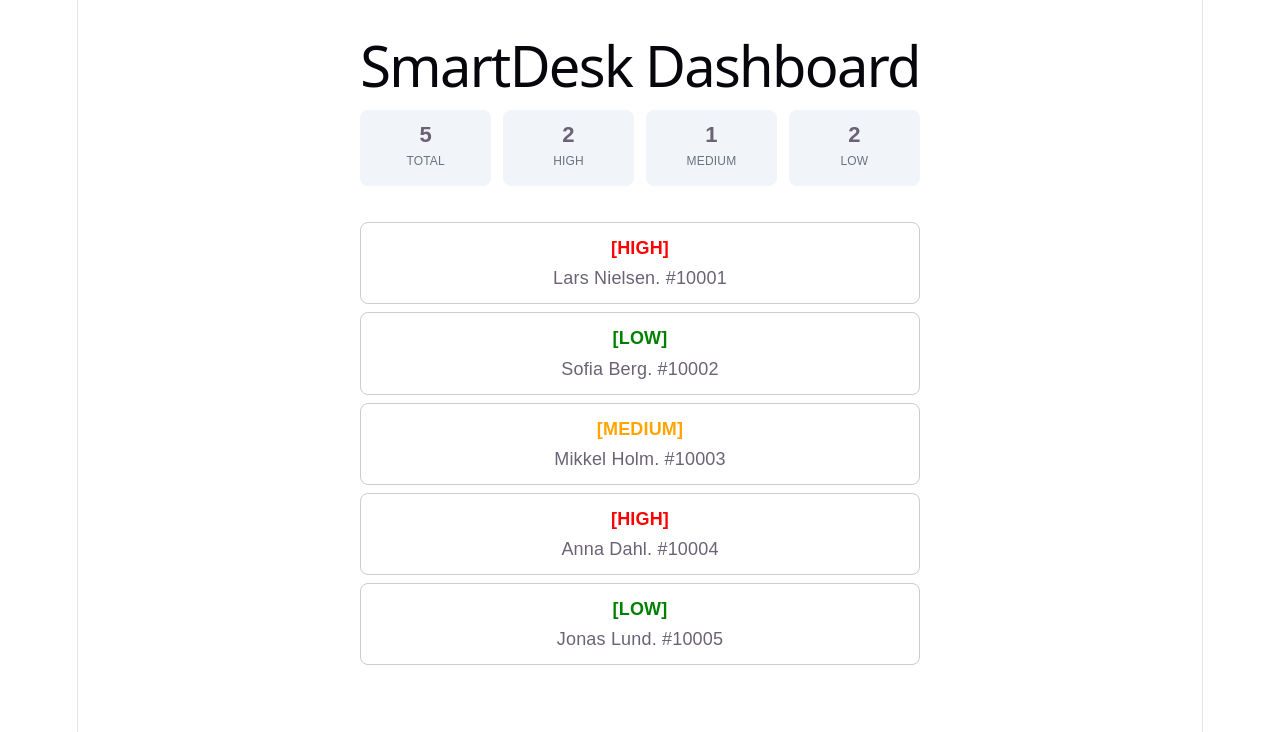
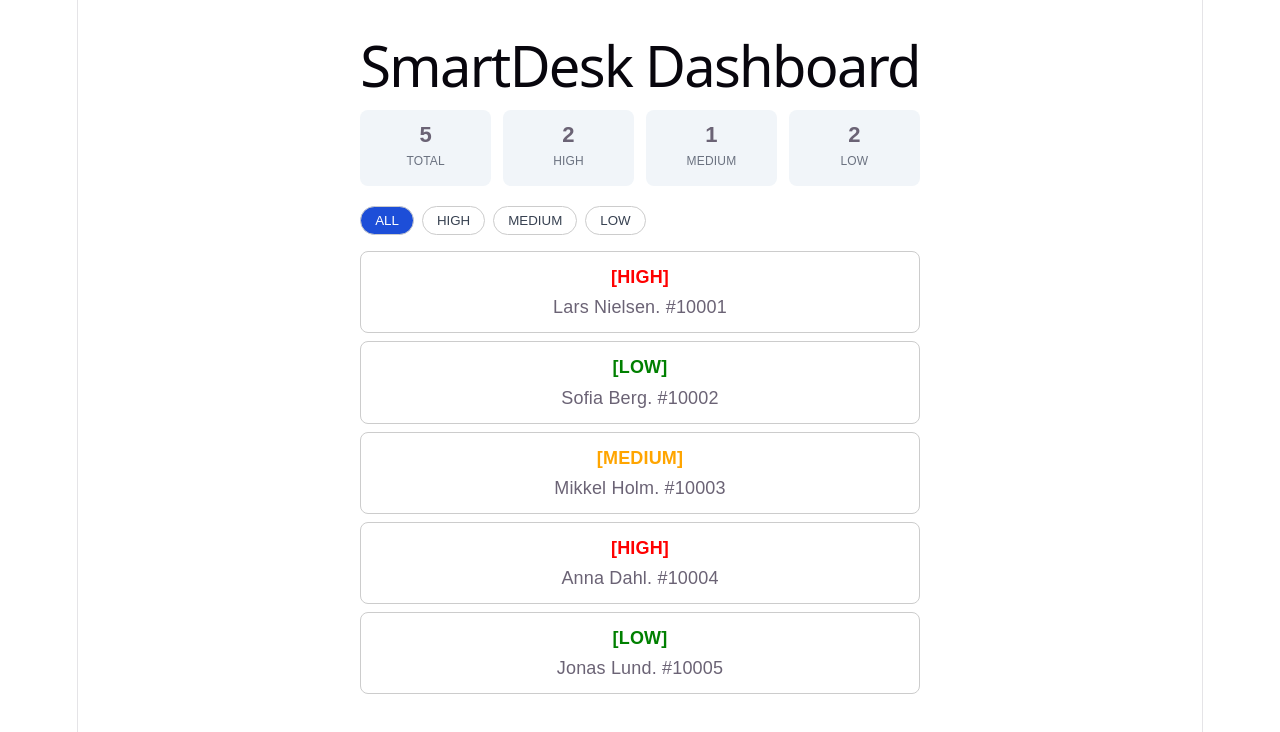
Before and after one commit to Farika2022/smartdesk, a React app in the folder frontend/: page / in a window 1280 px wide. Shown: the top 732 px of the page. Built offline with nearby package versions, Linux system fonts and the light colour scheme; the HTML template or start-up script is replaced by a standard one.

Commit message:
feat: add filter in dashboard

```diff
--- a/frontend/src/App.jsx
+++ b/frontend/src/App.jsx
@@ -31,7 +31,7 @@ function App() {
 
     {/* Filter buttons */}
     <div style ={{display:"flex", gap :"8px", marginBottom:"16px"}}>
-      {["ALL", "HIGH", "MEDIUM", "LOW"]. map(f => {
+      {["ALL", "HIGH", "MEDIUM", "LOW"]. map(f => (
         <button
           key ={f}
           onClick={()=> setFilter(f)}
@@ -41,7 +41,7 @@ function App() {
           >
          {f}
         </button>
-      })}
+      ))}
     </div>
     {/*Ticket list- passes filtered tickets down as props*/}
     <TicketList tickets={visible}/>
```
